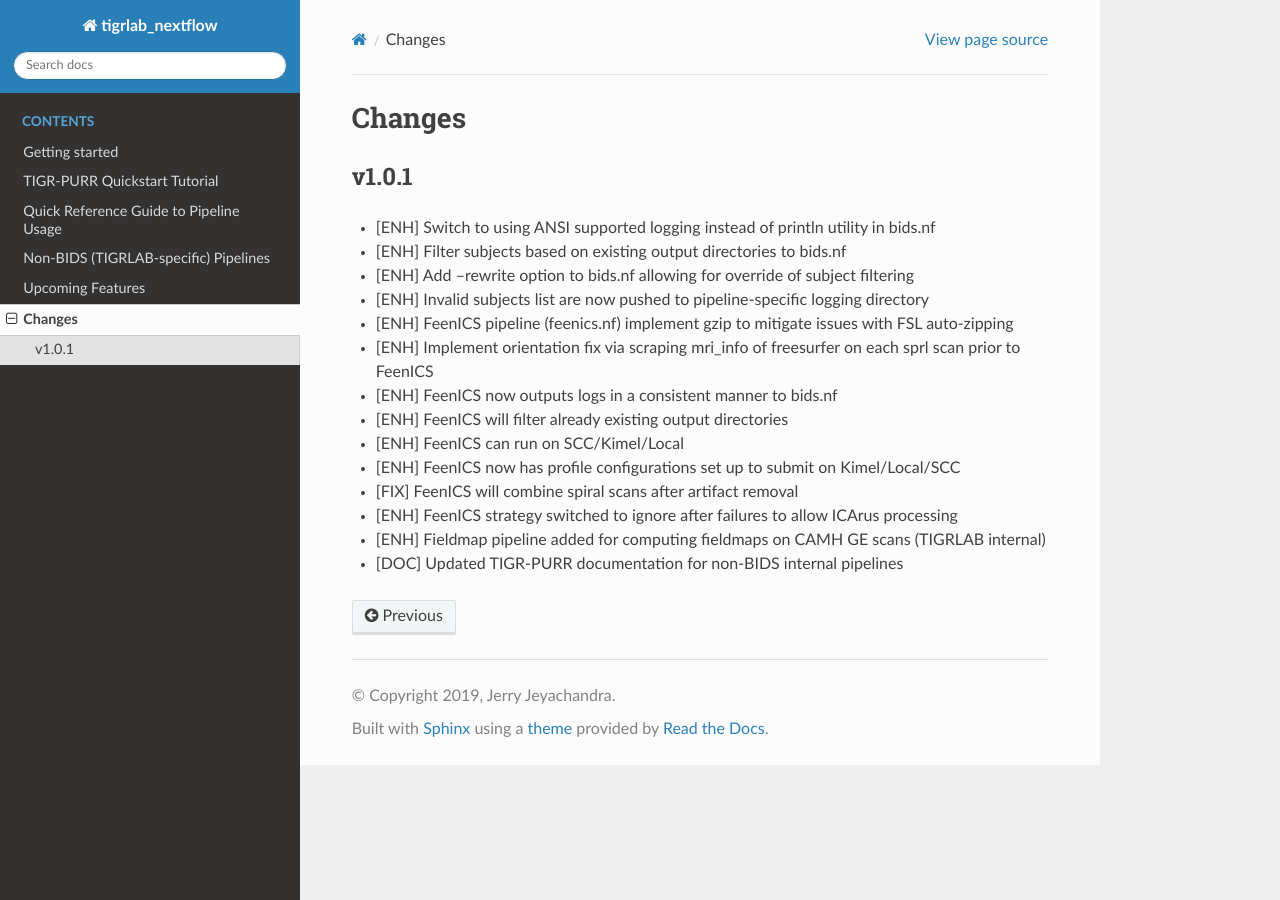
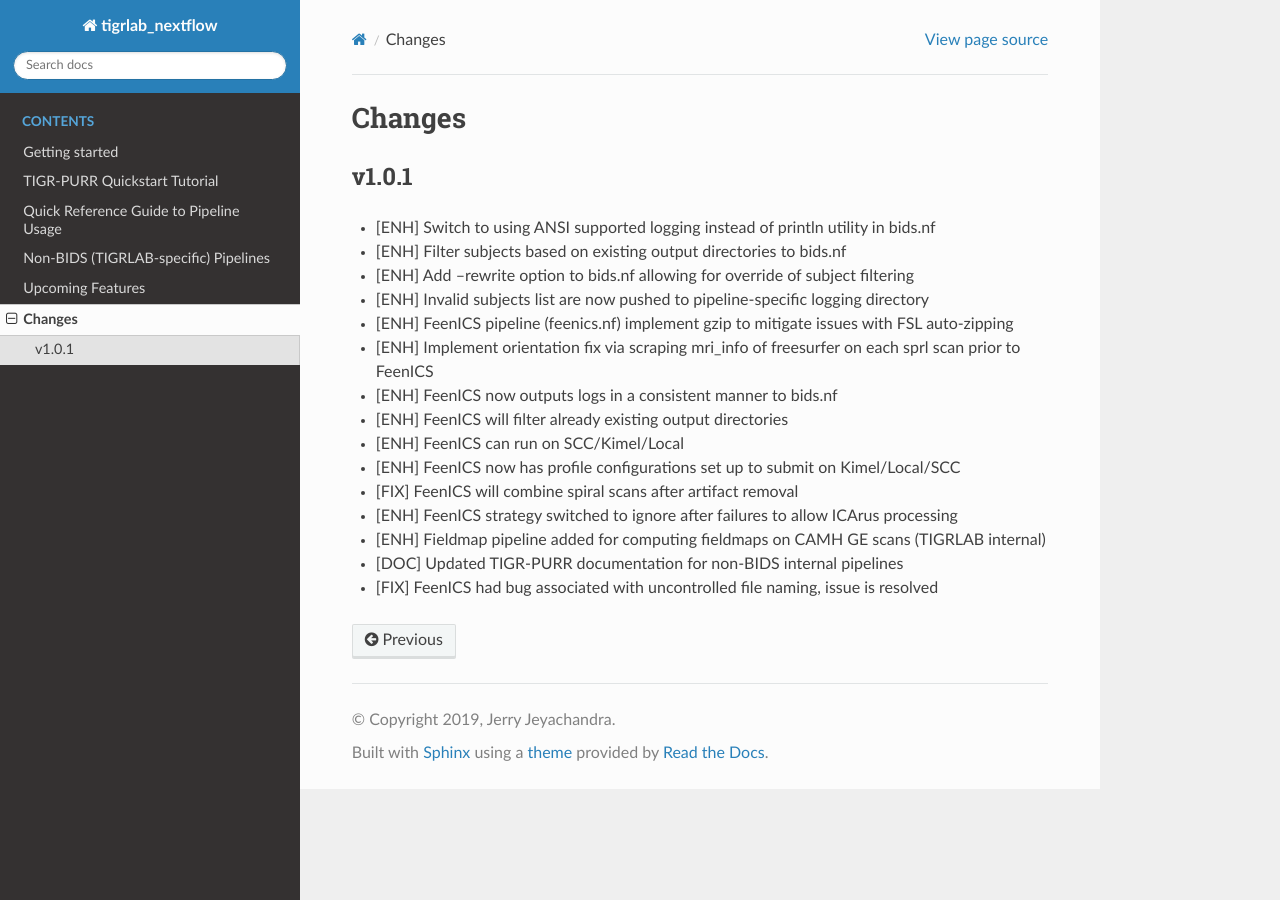
Before and after one commit to kimjetwav/TIGR_PURR, a Sphinx documentation site: the page built from docs/source/changelog.rst, in a window 1280 px wide. Built offline with Sphinx 7.4.7 and the Read the Docs theme 2.0.0, drawn with Linux system fonts in a browser that asks for light colours.

Commit message:
update changelog

```diff
--- a/docs/source/changelog.rst
+++ b/docs/source/changelog.rst
@@ -21,3 +21,4 @@ v1.0.1
 - [ENH] FeenICS strategy switched to ignore after failures to allow ICArus processing
 - [ENH] Fieldmap pipeline added for computing fieldmaps on CAMH GE scans (TIGRLAB internal)
 - [DOC] Updated TIGR-PURR documentation for non-BIDS internal pipelines
+- [FIX] FeenICS had bug associated with uncontrolled file naming, issue is resolved
```
